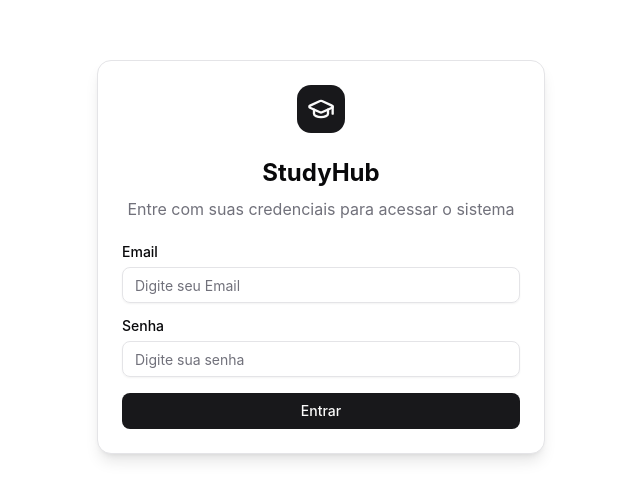
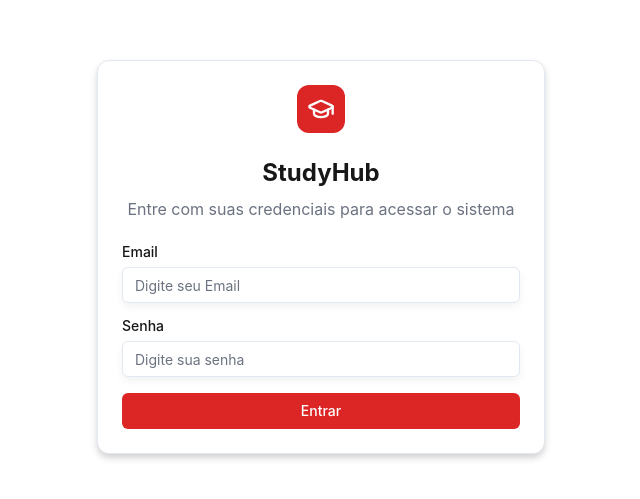
Before and after one commit to Kaduh15/StudyHub, a React (Vite) app in the folder apps/web/: page /auth/login in a window 1280 px wide. Shown: the part 143-642 px from the top of the page, without its empty margins (319-959 px from the left). Built offline with nearby package versions, Linux system fonts and the light colour scheme; no server answers.

Commit message:
style(web): atualizar estilos globais
- Atualiza variáveis CSS do Tailwind
- Melhora definições de cores para tema claro e escuro
- Ajusta estilos de componentes base
- Otimiza classes utilitárias

```diff
--- a/apps/web/src/styles.css
+++ b/apps/web/src/styles.css
@@ -19,74 +19,111 @@ code {
 }
 
 :root {
-  --background: oklch(1 0 0);
-  --foreground: oklch(0.141 0.005 285.823);
-  --card: oklch(1 0 0);
-  --card-foreground: oklch(0.141 0.005 285.823);
-  --popover: oklch(1 0 0);
-  --popover-foreground: oklch(0.141 0.005 285.823);
-  --primary: oklch(0.21 0.006 285.885);
-  --primary-foreground: oklch(0.985 0 0);
-  --secondary: oklch(0.967 0.001 286.375);
-  --secondary-foreground: oklch(0.21 0.006 285.885);
-  --muted: oklch(0.967 0.001 286.375);
-  --muted-foreground: oklch(0.552 0.016 285.938);
-  --accent: oklch(0.967 0.001 286.375);
-  --accent-foreground: oklch(0.21 0.006 285.885);
-  --destructive: oklch(0.577 0.245 27.325);
-  --destructive-foreground: oklch(0.577 0.245 27.325);
-  --border: oklch(0.92 0.004 286.32);
-  --input: oklch(0.92 0.004 286.32);
-  --ring: oklch(0.871 0.006 286.286);
-  --chart-1: oklch(0.646 0.222 41.116);
-  --chart-2: oklch(0.6 0.118 184.704);
-  --chart-3: oklch(0.398 0.07 227.392);
-  --chart-4: oklch(0.828 0.189 84.429);
-  --chart-5: oklch(0.769 0.188 70.08);
-  --radius: 0.625rem;
-  --sidebar: oklch(0.985 0 0);
-  --sidebar-foreground: oklch(0.141 0.005 285.823);
-  --sidebar-primary: oklch(0.21 0.006 285.885);
-  --sidebar-primary-foreground: oklch(0.985 0 0);
-  --sidebar-accent: oklch(0.967 0.001 286.375);
-  --sidebar-accent-foreground: oklch(0.21 0.006 285.885);
-  --sidebar-border: oklch(0.92 0.004 286.32);
-  --sidebar-ring: oklch(0.871 0.006 286.286);
+  --background: oklch(1.0000 0 0);
+  --foreground: oklch(0.2046 0 0);
+  --card: oklch(1.0000 0 0);
+  --card-foreground: oklch(0.2046 0 0);
+  --popover: oklch(1.0000 0 0);
+  --popover-foreground: oklch(0.2046 0 0);
+  --primary: oklch(0.5771 0.2152 27.3250);
+  --primary-foreground: oklch(1.0000 0 0);
+  --secondary: oklch(0.9683 0.0069 247.8956);
+  --secondary-foreground: oklch(0.2046 0 0);
+  --muted: oklch(0.9683 0.0069 247.8956);
+  --muted-foreground: oklch(0.5510 0.0234 264.3637);
+  --accent: oklch(0.9683 0.0069 247.8956);
+  --accent-foreground: oklch(0.2046 0 0);
+  --destructive: oklch(0.5771 0.2152 27.3250);
+  --destructive-foreground: oklch(1.0000 0 0);
+  --border: oklch(0.9288 0.0126 255.5078);
+  --input: oklch(0.9288 0.0126 255.5078);
+  --ring: oklch(0.5771 0.2152 27.3250);
+  --chart-1: oklch(0.5771 0.2152 27.3250);
+  --chart-2: oklch(0.5510 0.0234 264.3637);
+  --chart-3: oklch(0.7137 0.0192 261.3246);
+  --chart-4: oklch(0.8717 0.0093 258.3382);
+  --chart-5: oklch(0.9276 0.0058 264.5313);
+  --sidebar: oklch(1.0000 0 0);
+  --sidebar-foreground: oklch(0.2046 0 0);
+  --sidebar-primary: oklch(0.5771 0.2152 27.3250);
+  --sidebar-primary-foreground: oklch(1.0000 0 0);
+  --sidebar-accent: oklch(0.9683 0.0069 247.8956);
+  --sidebar-accent-foreground: oklch(0.2046 0 0);
+  --sidebar-border: oklch(0.9288 0.0126 255.5078);
+  --sidebar-ring: oklch(0.5771 0.2152 27.3250);
+  --font-sans: 'Arial', sans-serif;
+  --font-serif: 'Times New Roman', serif;
+  --font-mono: 'Courier New', monospace;
+  --radius: 0.5rem;
+  --shadow-x: 0;
+  --shadow-y: 0.25rem;
+  --shadow-blur: 0.5rem;
+  --shadow-spread: 0;
+  --shadow-opacity: 0.1;
+  --shadow-color: #000000;
+  --shadow-2xs: 0 0.25rem 0.5rem 0 hsl(0 0% 0% / 0.05);
+  --shadow-xs: 0 0.25rem 0.5rem 0 hsl(0 0% 0% / 0.05);
+  --shadow-sm: 0 0.25rem 0.5rem 0 hsl(0 0% 0% / 0.10), 0 1px 2px -1px hsl(0 0% 0% / 0.10);
+  --shadow: 0 0.25rem 0.5rem 0 hsl(0 0% 0% / 0.10), 0 1px 2px -1px hsl(0 0% 0% / 0.10);
+  --shadow-md: 0 0.25rem 0.5rem 0 hsl(0 0% 0% / 0.10), 0 2px 4px -1px hsl(0 0% 0% / 0.10);
+  --shadow-lg: 0 0.25rem 0.5rem 0 hsl(0 0% 0% / 0.10), 0 4px 6px -1px hsl(0 0% 0% / 0.10);
+  --shadow-xl: 0 0.25rem 0.5rem 0 hsl(0 0% 0% / 0.10), 0 8px 10px -1px hsl(0 0% 0% / 0.10);
+  --shadow-2xl: 0 0.25rem 0.5rem 0 hsl(0 0% 0% / 0.25);
+  --tracking-normal: 0em;
+  --spacing: 0.25rem;
 }
 
 .dark {
-  --background: oklch(0.141 0.005 285.823);
-  --foreground: oklch(0.985 0 0);
-  --card: oklch(0.141 0.005 285.823);
-  --card-foreground: oklch(0.985 0 0);
-  --popover: oklch(0.141 0.005 285.823);
-  --popover-foreground: oklch(0.985 0 0);
-  --primary: oklch(0.985 0 0);
-  --primary-foreground: oklch(0.21 0.006 285.885);
-  --secondary: oklch(0.274 0.006 286.033);
-  --secondary-foreground: oklch(0.985 0 0);
-  --muted: oklch(0.274 0.006 286.033);
-  --muted-foreground: oklch(0.705 0.015 286.067);
-  --accent: oklch(0.274 0.006 286.033);
-  --accent-foreground: oklch(0.985 0 0);
-  --destructive: oklch(0.396 0.141 25.723);
-  --destructive-foreground: oklch(0.637 0.237 25.331);
-  --border: oklch(0.274 0.006 286.033);
-  --input: oklch(0.274 0.006 286.033);
-  --ring: oklch(0.442 0.017 285.786);
-  --chart-1: oklch(0.488 0.243 264.376);
-  --chart-2: oklch(0.696 0.17 162.48);
-  --chart-3: oklch(0.769 0.188 70.08);
-  --chart-4: oklch(0.627 0.265 303.9);
-  --chart-5: oklch(0.645 0.246 16.439);
-  --sidebar: oklch(0.21 0.006 285.885);
-  --sidebar-foreground: oklch(0.985 0 0);
-  --sidebar-primary: oklch(0.488 0.243 264.376);
-  --sidebar-primary-foreground: oklch(0.985 0 0);
-  --sidebar-accent: oklch(0.274 0.006 286.033);
-  --sidebar-accent-foreground: oklch(0.985 0 0);
-  --sidebar-border: oklch(0.274 0.006 286.033);
-  --sidebar-ring: oklch(0.442 0.017 285.786);
+  --background: oklch(0.2046 0 0);
+  --foreground: oklch(0.9276 0.0058 264.5313);
+  --card: oklch(0.2046 0 0);
+  --card-foreground: oklch(0.9276 0.0058 264.5313);
+  --popover: oklch(0.2046 0 0);
+  --popover-foreground: oklch(0.9276 0.0058 264.5313);
+  --primary: oklch(0.5771 0.2152 27.3250);
+  --primary-foreground: oklch(1.0000 0 0);
+  --secondary: oklch(0.2809 0 0);
+  --secondary-foreground: oklch(0.9276 0.0058 264.5313);
+  --muted: oklch(0.2809 0 0);
+  --muted-foreground: oklch(0.7137 0.0192 261.3246);
+  --accent: oklch(0.2809 0 0);
+  --accent-foreground: oklch(0.9276 0.0058 264.5313);
+  --destructive: oklch(0.5771 0.2152 27.3250);
+  --destructive-foreground: oklch(1.0000 0 0);
+  --border: oklch(0.3485 0 0);
+  --input: oklch(0.3485 0 0);
+  --ring: oklch(0.5771 0.2152 27.3250);
+  --chart-1: oklch(0.5771 0.2152 27.3250);
+  --chart-2: oklch(0.7137 0.0192 261.3246);
+  --chart-3: oklch(0.5510 0.0234 264.3637);
+  --chart-4: oklch(0.4461 0.0263 256.8018);
+  --chart-5: oklch(0.3729 0.0306 259.7328);
+  --sidebar: oklch(0.2046 0 0);
+  --sidebar-foreground: oklch(0.9276 0.0058 264.5313);
+  --sidebar-primary: oklch(0.5771 0.2152 27.3250);
+  --sidebar-primary-foreground: oklch(1.0000 0 0);
+  --sidebar-accent: oklch(0.2809 0 0);
+  --sidebar-accent-foreground: oklch(0.9276 0.0058 264.5313);
+  --sidebar-border: oklch(0.3485 0 0);
+  --sidebar-ring: oklch(0.5771 0.2152 27.3250);
+  --font-sans: 'Arial', sans-serif;
+  --font-serif: 'Times New Roman', serif;
+  --font-mono: 'Courier New', monospace;
+  --radius: 0.5rem;
+  --shadow-x: 0;
+  --shadow-y: 0.25rem;
+  --shadow-blur: 0.5rem;
+  --shadow-spread: 0;
+  --shadow-opacity: 0.4;
+  --shadow-color: #000000;
+  --shadow-2xs: 0 0.25rem 0.5rem 0 hsl(0 0% 0% / 0.20);
+  --shadow-xs: 0 0.25rem 0.5rem 0 hsl(0 0% 0% / 0.20);
+  --shadow-sm: 0 0.25rem 0.5rem 0 hsl(0 0% 0% / 0.40), 0 1px 2px -1px hsl(0 0% 0% / 0.40);
+  --shadow: 0 0.25rem 0.5rem 0 hsl(0 0% 0% / 0.40), 0 1px 2px -1px hsl(0 0% 0% / 0.40);
+  --shadow-md: 0 0.25rem 0.5rem 0 hsl(0 0% 0% / 0.40), 0 2px 4px -1px hsl(0 0% 0% / 0.40);
+  --shadow-lg: 0 0.25rem 0.5rem 0 hsl(0 0% 0% / 0.40), 0 4px 6px -1px hsl(0 0% 0% / 0.40);
+  --shadow-xl: 0 0.25rem 0.5rem 0 hsl(0 0% 0% / 0.40), 0 8px 10px -1px hsl(0 0% 0% / 0.40);
+  --shadow-2xl: 0 0.25rem 0.5rem 0 hsl(0 0% 0% / 1.00);
 }
 
 @theme inline {
@@ -114,10 +151,6 @@ code {
   --color-chart-3: var(--chart-3);
   --color-chart-4: var(--chart-4);
   --color-chart-5: var(--chart-5);
-  --radius-sm: calc(var(--radius) - 4px);
-  --radius-md: calc(var(--radius) - 2px);
-  --radius-lg: var(--radius);
-  --radius-xl: calc(var(--radius) + 4px);
   --color-sidebar: var(--sidebar);
   --color-sidebar-foreground: var(--sidebar-foreground);
   --color-sidebar-primary: var(--sidebar-primary);
@@ -126,6 +159,24 @@ code {
   --color-sidebar-accent-foreground: var(--sidebar-accent-foreground);
   --color-sidebar-border: var(--sidebar-border);
   --color-sidebar-ring: var(--sidebar-ring);
+
+  --font-sans: var(--font-sans);
+  --font-mono: var(--font-mono);
+  --font-serif: var(--font-serif);
+
+  --radius-sm: calc(var(--radius) - 4px);
+  --radius-md: calc(var(--radius) - 2px);
+  --radius-lg: var(--radius);
+  --radius-xl: calc(var(--radius) + 4px);
+
+  --shadow-2xs: var(--shadow-2xs);
+  --shadow-xs: var(--shadow-xs);
+  --shadow-sm: var(--shadow-sm);
+  --shadow: var(--shadow);
+  --shadow-md: var(--shadow-md);
+  --shadow-lg: var(--shadow-lg);
+  --shadow-xl: var(--shadow-xl);
+  --shadow-2xl: var(--shadow-2xl);
 }
 
 @layer base {
```
